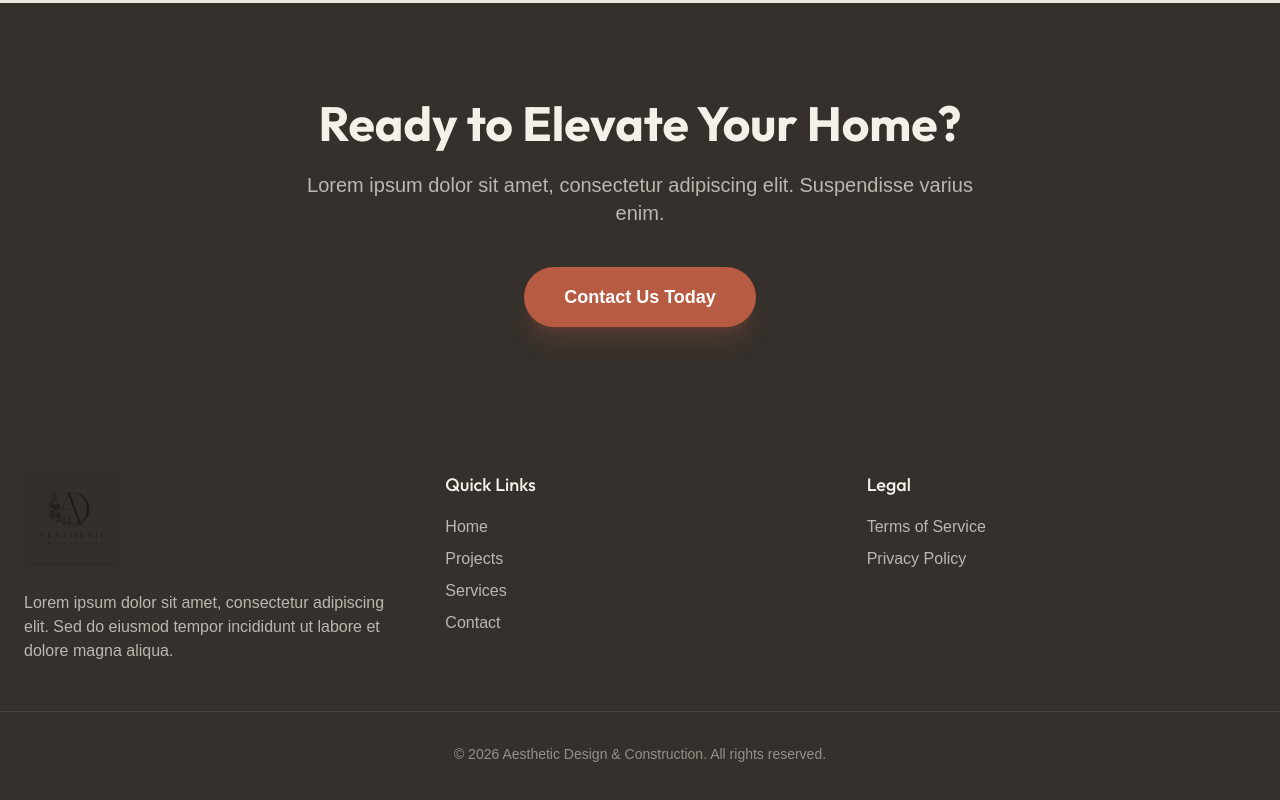
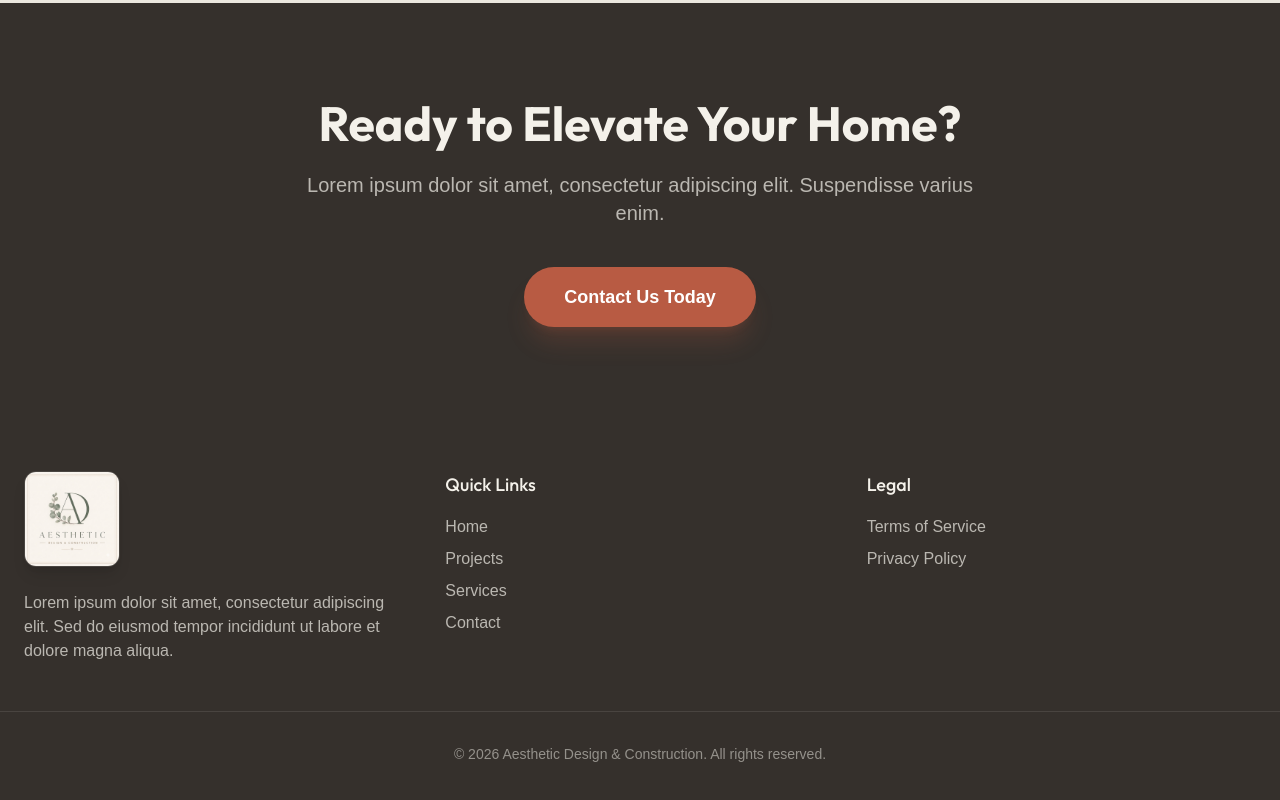
Before and after one commit to pineforgedigital/Aesthetic-Design-Construction_id-0002, a Next.js app: page / in a window 1280 px wide. Shown: the part 2843-3643 px from the top of the page. Built offline with nearby package versions, Linux system fonts and the light colour scheme.

Commit message:
Fix footer logo visibility

```diff
--- a/src/app/layout.tsx
+++ b/src/app/layout.tsx
@@ -30,7 +30,7 @@ function Footer() {
             alt="Aesthetic Design & Construction"
             width={120}
             height={120}
-            className="object-contain h-24 w-24 mix-blend-multiply opacity-80 mb-6 grayscale hover:grayscale-0 transition-all"
+            className="object-contain h-24 w-24 mb-6 rounded-xl shadow-lg border border-white/10"
           />
           <p className="text-primary-base/70 max-w-sm">
             Lorem ipsum dolor sit amet, consectetur adipiscing elit. Sed do eiusmod tempor incididunt ut labore et dolore magna aliqua.
```
